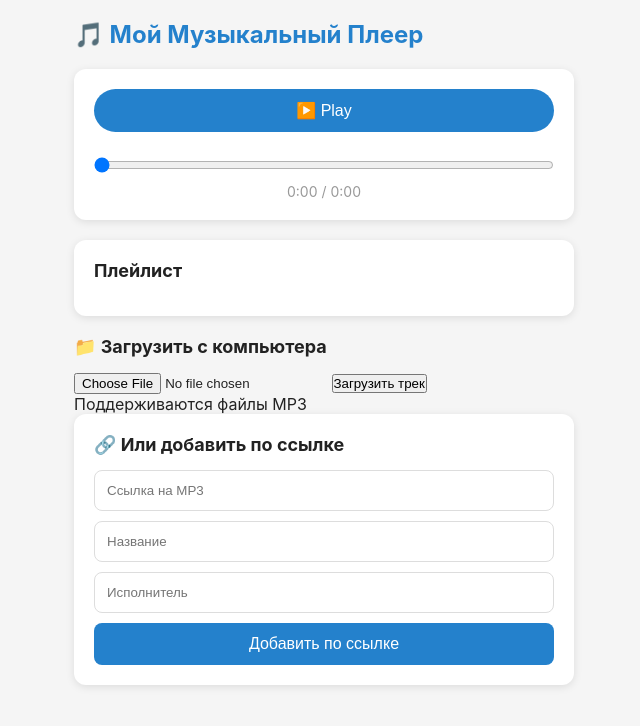
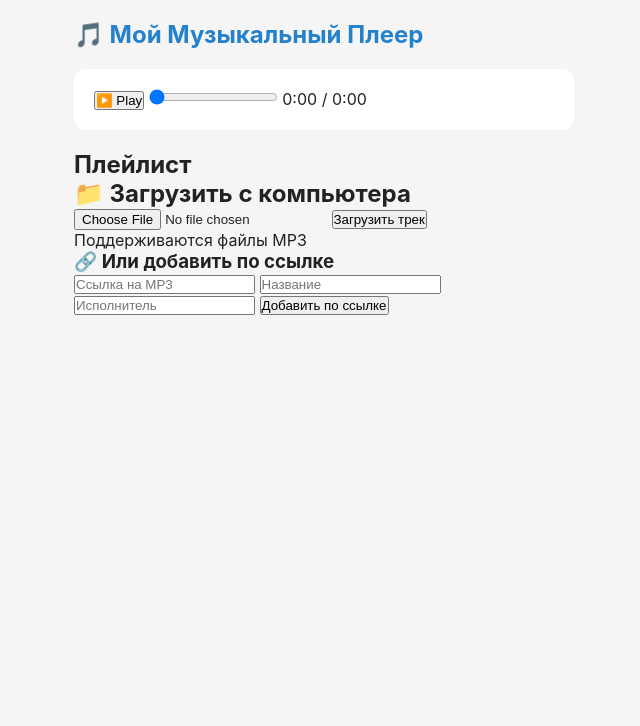
Before and after one commit to yadovinartem-jpg/FORSMUSIC, a plain HTML site: page index.html in a window 1280 px wide. Shown: the whole page, without its empty margins (316-956 px from the left). Drawn offline with Linux system fonts and the light colour scheme; a script that the page names is missing.

Commit message:
Update style.css

```diff
--- a/style.css
+++ b/style.css
@@ -27,111 +27,4 @@ h1 {
     padding: 20px;
     border-radius: 12px;
     margin-bottom: 20px;
-    box-shadow: 0 2px 8px rgba(0,0,0,0.1);
-}
-
-#playPauseBtn {
-    background: var(--tg-theme-button-color, #2481cc);
-    color: var(--tg-theme-button-text-color, #fff);
-    border: none;
-    padding: 12px 24px;
-    border-radius: 24px;
-    font-size: 16px;
-    cursor: pointer;
-    width: 100%;
-    margin-bottom: 15px;
-}
-
-#playPauseBtn:hover {
-    opacity: 0.9;
-}
-
-#progressBar {
-    width: 100%;
-    margin: 10px 0;
-}
-
-#timeDisplay {
-    display: block;
-    text-align: center;
-    color: var(--tg-theme-hint-color, #999);
-    font-size: 14px;
-}
-
-.playlist, .add-track {
-    background: var(--tg-theme-secondary-bg-color, #fff);
-    padding: 20px;
-    border-radius: 12px;
-    margin-bottom: 20px;
-    box-shadow: 0 2px 8px rgba(0,0,0,0.1);
-}
-
-h2, h3 {
-    margin-bottom: 15px;
-    font-size: 18px;
-}
-
-#playlist {
-    list-style: none;
-}
-
-#playlist li {
-    padding: 12px;
-    border-bottom: 1px solid var(--tg-theme-hint-color, #eee);
-    cursor: pointer;
-    display: flex;
-    justify-content: space-between;
-}
-
-#playlist li:hover {
-    background: var(--tg-theme-bg-color, #f0f0f0);
-}
-
-#playlist li.active {
-    background: var(--tg-theme-button-color, #2481cc);
-    color: var(--tg-theme-button-text-color, #fff);
-    border-radius: 8px;
-}
-
-.track-info {
-    display: flex;
-    flex-direction: column;
-}
-
-.track-title {
-    font-weight: 600;
-}
-
-.track-artist {
-    font-size: 12px;
-    color: var(--tg-theme-hint-color, #999);
-}
-
-#playlist li.active .track-artist {
-    color: rgba(255,255,255,0.8);
-}
-
-.add-track input {
-    width: 100%;
-    padding: 12px;
-    margin-bottom: 10px;
-    border: 1px solid var(--tg-theme-hint-color, #ddd);
-    border-radius: 8px;
-    background: var(--tg-theme-bg-color, #fff);
-    color: var(--tg-theme-text-color, #222);
-}
-
-#addTrackBtn {
-    background: var(--tg-theme-button-color, #2481cc);
-    color: var(--tg-theme-button-text-color, #fff);
-    border: none;
-    padding: 12px;
-    border-radius: 8px;
-    font-size: 16px;
-    cursor: pointer;
-    width: 100%;
-}
-
-#addTrackBtn:hover {
-    opacity: 0.9;
-}
+    box-shadow: 0
```
